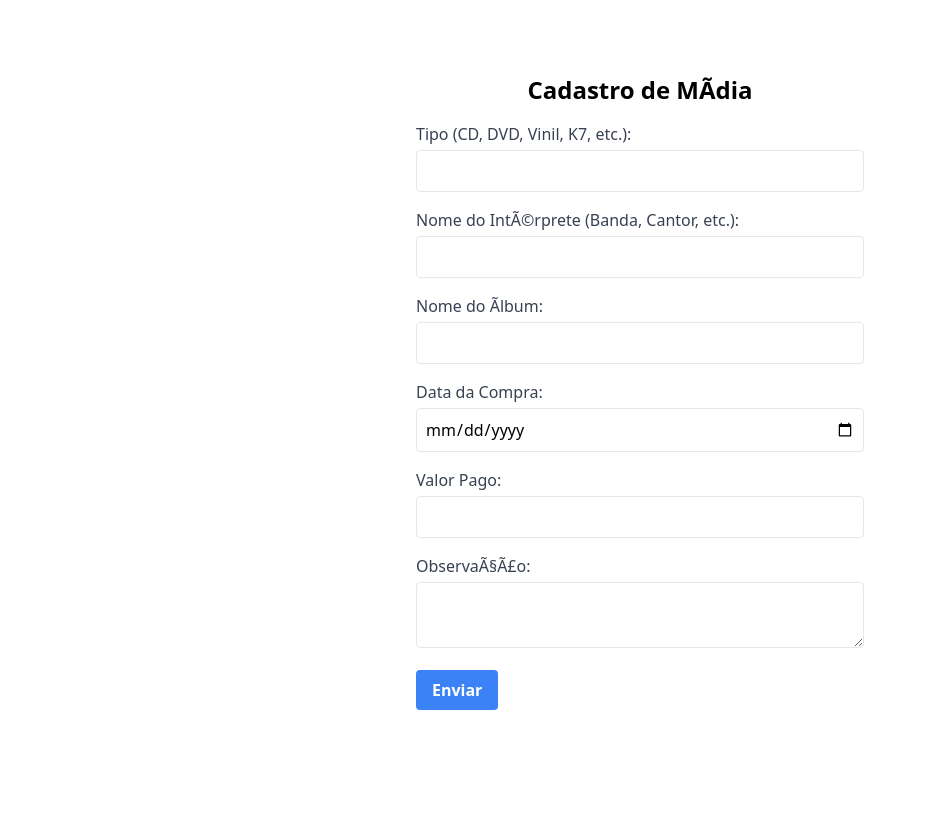
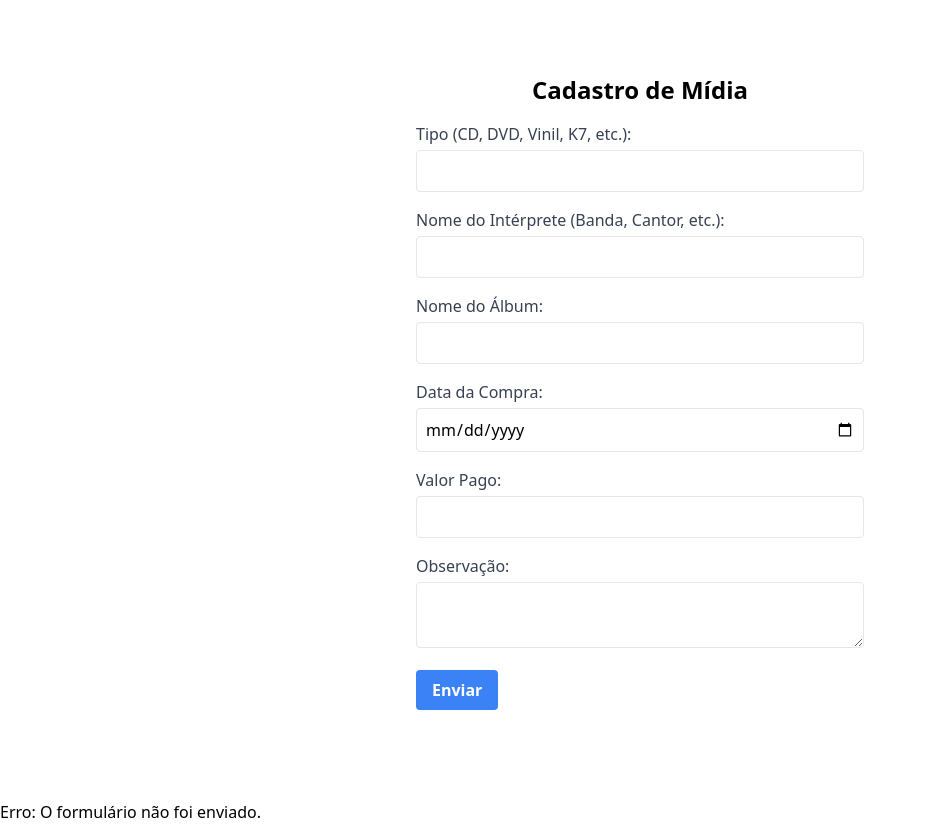
Before and after one commit to guilhermeytalo/music-list-reminder, a PHP site: page / in a window 1280 px wide. Shown: the whole page, without its empty margins (0-926 px from the left). Before the commit the page ends 710 px from the top, so only its background shows below. Run offline with PHP 8.4, Linux system fonts and the light colour scheme; some libraries are stand-ins or nearby versions.

Commit message:
fix: file format

```diff
--- a/index.html
+++ b/index.php
@@ -7,11 +7,12 @@
 </head>
 
 <body>
+    <div>
     <div class="flex flex-col justify-center items-center h-screen">
         <div class="text-center">
             <h1 class="text-2xl font-semibold">Cadastro de Mídia</h1>
         </div>
-        <form class="mt-4 w-full max-w-md">
+        <form id="cadastroForm" class="mt-4 w-full max-w-md">
             <div class="mb-4">
                 <label for="tipo" class="block text-gray-700">Tipo (CD, DVD, Vinil, K7, etc.):</label>
                 <input type="text" name="tipo" required class="mt-1 p-2 w-full border rounded">
@@ -48,6 +49,46 @@
             </div>
         </form>
     </div>
+    <div>
+        <?php
+            if ($_SERVER["REQUEST_METHOD"] == "POST") {
+                // Recupera os dados do formulário
+                $tipo = $_POST["tipo"];
+                $interprete = $_POST["interprete"];
+                $album = $_POST["album"];
+                $data_compra = $_POST["data_compra"];
+                $valor_pago = $_POST["valor_pago"];
+                $observacao = $_POST["observacao"];
+
+                // Exibe os dados preenchidos
+                echo "<p><strong>Tipo:</strong> $tipo</p>";
+                echo "<p><strong>Intérprete:</strong> $interprete</p>";
+                echo "<p><strong>Álbum:</strong> $album</p>";
+                echo "<p><strong>Data da Compra:</strong> $data_compra</p>";
+                echo "<p><strong>Valor Pago:</strong> R$ $valor_pago</p>";
+                echo "<p><strong>Observação:</strong> $observacao</p>";
+            } else {
+                // Se o formulário não foi enviado, exibe uma mensagem de erro
+                echo "<p>Erro: O formulário não foi enviado.</p>";
+            }
+        ?>
+    </div>
+    </div>
+
+    <script>
+        document.getElementById("cadastroForm").addEventListener("submit", function (event) {
+            const tipo = document.getElementsByName("tipo")[0].value;
+            const interprete = document.getElementsByName("interprete")[0].value;
+            const album = document.getElementsByName("album")[0].value;
+            const dataCompra = document.getElementsByName("data_compra")[0].value;
+            const valorPago = document.getElementsByName("valor_pago")[0].value;
+
+            if (!tipo || !interprete || !album || !dataCompra || !valorPago) {
+                alert("Por favor, preencha todos os campos obrigatórios.");
+                event.preventDefault(); // Impede o envio do formulário
+            }
+        });
+    </script>
 </body>
 
 </html>
```
